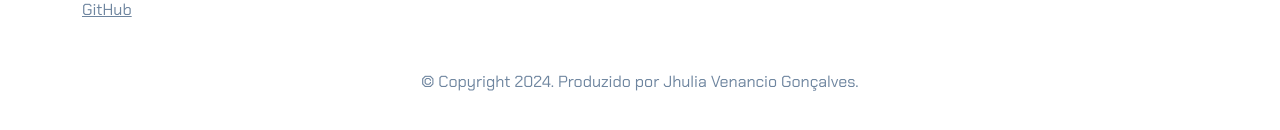
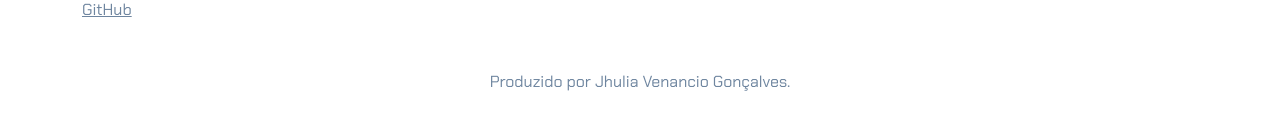
Before and after one commit to JhuliaVenancio/Portif-lio-Final., a plain HTML site: page index.html in a window 1280 px wide. Shown: the part 1636-1766 px from the top of the page. Drawn offline with nearby package versions, Linux system fonts and the light colour scheme.

Commit message:
Projeto-Final.

```diff
--- a/index.html
+++ b/index.html
@@ -151,7 +151,7 @@ O projeto também busca capacitar profissionais do direito, diplomatas e mediado
             <i class="bi bi-github"></i>
             <a href="https://github.com/JhuliaVenancio">GitHub</a>
         </div>
-        <p class="my-5 text-center">© Copyright 2024. Produzido por Jhulia Venancio Gonçalves.</p>
+        <p class="my-5 text-center"> Produzido por Jhulia Venancio Gonçalves.</p>
     </footer>
 
     <script src="https://cdn.jsdelivr.net/npm/bootstrap@5.3.2/dist/js/bootstrap.bundle.min.js"></script>
```
